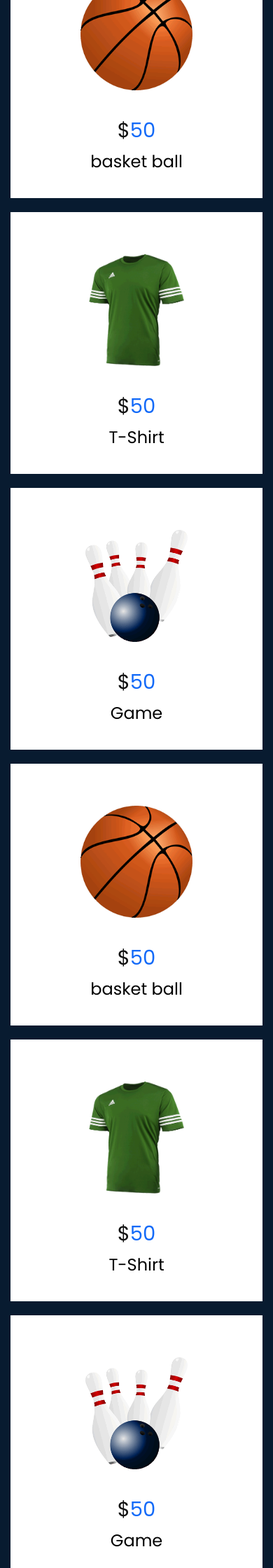
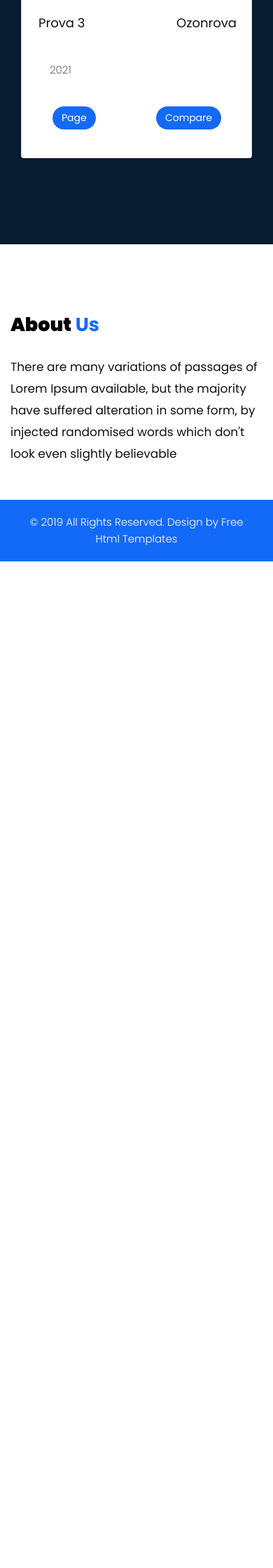
Before and after one commit to meschio94/comparaider, a Django app: page / in a window 390 px wide. Shown: the part 3354-5594 px from the top of the page at 70% size. After the commit the page ends 4156 px from the top, so only its background shows below. Run offline with Django 3.2, Linux system fonts and the light colour scheme; data comes from the database, SQL or seed files in the repository; both versions use the stored data as it was after the commit; some libraries are stand-ins or nearby versions.

Commit message:
backup prima della pagination

```diff
--- a/templates/cards.html
+++ b/templates/cards.html
@@ -1,17 +1,65 @@
 {% load static %}
 {% block page_content %}
 
+
+<div class="container">
+    <div class="card-deck mt-auto mb-auto">
+        {% if gliders %}
             {% for glider in gliders %}
-
+            <div class="col-md-4 col-sm-6 col-12 mb-5 ">
                 <div class="card">
                     <img class="card-img-top" src="{{ glider.gliderImage.url }}" alt="Card image cap">
                     <div class="card-body">
-            <h5 class="card-title">{{ glider.name }}</h5>
+                        <div class="row ml-1">
+                            <h3 href="#" class="card-title">{{ glider.name }} </h3>
+                            <div class="ml-auto mr-3">
+                                <h3 class="card-text float-right">{{ glider.maker }}</h3>
+                            </div>
+                        </div>
+
                         <p class="card-text">{{ glider.year }}</p>
-            <a href="#" class="btn btn-primary">Go somewhere</a>
-              <a href="#" class="btn btn-primary">Add</a>
+                        <div class="card-body">
+                            <div class="row ml-1">
+                                <div class="mr-auto">
+                                    <button href="#" class="btn btn-primary float-left">Page</button>
+                                </div>
+                                <div class="ml-auto mr-3">
+                                    <button href="#" class="btn btn-primary float-right">Compare</button>
+                                </div>
+                            </div>
+                        </div>
+                    </div>
                 </div>
             </div>
 
         {% endfor %}
+            {% if page_obj.has_next %}
+                <p class="pagination">
+                    <a class="next-page" href="?page={{ page_obj.next_page_number }}">More...</a>
+                </p>
+                {% endif %}
+        {% endif %}
+    </div>
+</div>
+
+    <!-- jQuery CDN hosted by Google -->
+<script src="https://ajax.googleapis.com/ajax/libs/jquery/3.5.1/jquery.min.js"></script>
+<!-- jScroll plug-in CDN -->
+<script src="https://cdnjs.cloudflare.com/ajax/libs/jscroll/2.4.1/jquery.jscroll.min.js"></script>
+
+<script>
+    jQuery(function ($) {
+        var $list = $('.book-list');
+        $list.jscroll({
+            loadingHtml: '<div class="text-center">' +
+                '<img src="{% static 'img/loading.gif' %}" alt="Loading" />' +
+                '</div>',
+            padding: 100,
+            pagingSelector: '.pagination',
+            nextSelector: 'a.next-page:last',
+            contentSelector: '.card,.pagination'
+        });
+    });
+</script>
+
 {% endblock %}
--- a/templates/index.html
+++ b/templates/index.html
@@ -92,54 +92,9 @@
          <div class="clothes_main section ">
           <div class="container">
             <div class="row">
+
                 {% include 'cards.html' %}
-               <div class="col-xl-4 col-lg-4 col-md-6 col-sm-12">
-                  <div class="sport_product">
-                     <figure><img src="{% static 'images/basketball.png' %}" alt="img"/></figure>
-                    <h3> $<strong class="price_text">50</strong></h3>
-                     <h4>basket ball</h4>
-                  </div>
-               </div>
-               <div class="col-xl-4 col-lg-4 col-md-6 col-sm-12 ">
-                  <div class="sport_product">
-                     <figure><img src="{% static 'images/t-shirt.png' %}" alt="img"/></figure>
-                    <h3> $<strong class="price_text">50</strong></h3>
-                     <h4> T-Shirt</h4>
-                  </div>
-               </div>
-               <div class="col-xl-4 col-lg-4 col-md-6 col-sm-12 ">
-                  <div class="sport_product">
-                     <figure><img src="{% static 'images/game.png' %}" alt="img"/></figure>
-                     <h3> $<strong class="price_text">50</strong></h3>
-                     <h4>Game</h4>
-                  </div>
-               </div>
 
-
-
-
-               <div class="col-xl-4 col-lg-4 col-md-6 col-sm-12">
-                  <div class="sport_product">
-                     <figure><img src="{% static 'images/basketball.png' %}" alt="img"/></figure>
-                   <h3> $<strong class="price_text">50</strong></h3>
-                     <h4>basket ball</h4>
-                  </div>
-               </div>
-               <div class="col-xl-4 col-lg-4 col-md-6 col-sm-12 ">
-                  <div class="sport_product">
-                     <figure><img src="{% static 'images/t-shirt.png' %}" alt="img"/></figure>
-                    <h3> $<strong class="price_text">50</strong></h3>
-                     <h4>T-Shirt</h4>
-                  </div>
-               </div>
-               <div class="col-xl-4 col-lg-4 col-md-6 col-sm-12 ">
-                  <div class="sport_product">
-                     <figure><img src="{% static 'images/game.png' %}" alt="img"/></figure>
-                    <h3> $<strong class="price_text">50</strong></h3>
-                     <h4>Game</h4>
-                  </div>
-               </div>
-             </div>
             </div>
            </div>
       </div>
```
Also changed, not shown: db.sqlite3, 3 other files. Lines whose indentation alone changed are shown as unchanged.
